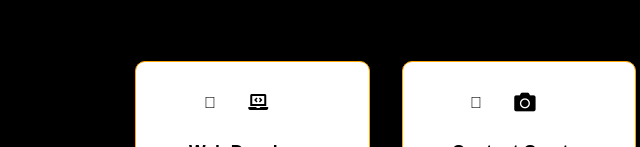
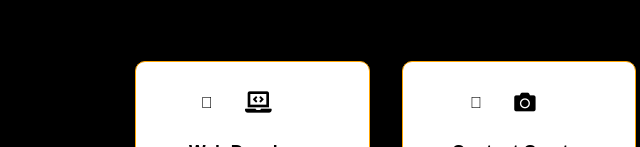
Before and after one commit to ProgrammerOheneba/portfolio, a plain HTML site: page index.html in a window 1280 px wide. Shown: the part 653-800 px from the top of the page, 121-761 px from the left. Drawn offline with Linux system fonts and the light colour scheme; a web font is replaced by a local one.

Commit message:
Enlarge icon

```diff
--- a/index.html
+++ b/index.html
@@ -71,7 +71,7 @@
 
     <div class="skills">
       <div class="Developer">
-        <span class="fa-laptop-code"><i class="fas fa-laptop-code"></i></span>
+        <span class="fa-laptop-code"><i class="fas fa-laptop-code fa-lg"></i></span>
         <div class="Developer-Content-Designer">Web Developer</div>
         <p class="list">Building beautiful, functional & <span class="break">responsive sites. i'm currently</span>
           focusing solely on the front-end.</p>
```
